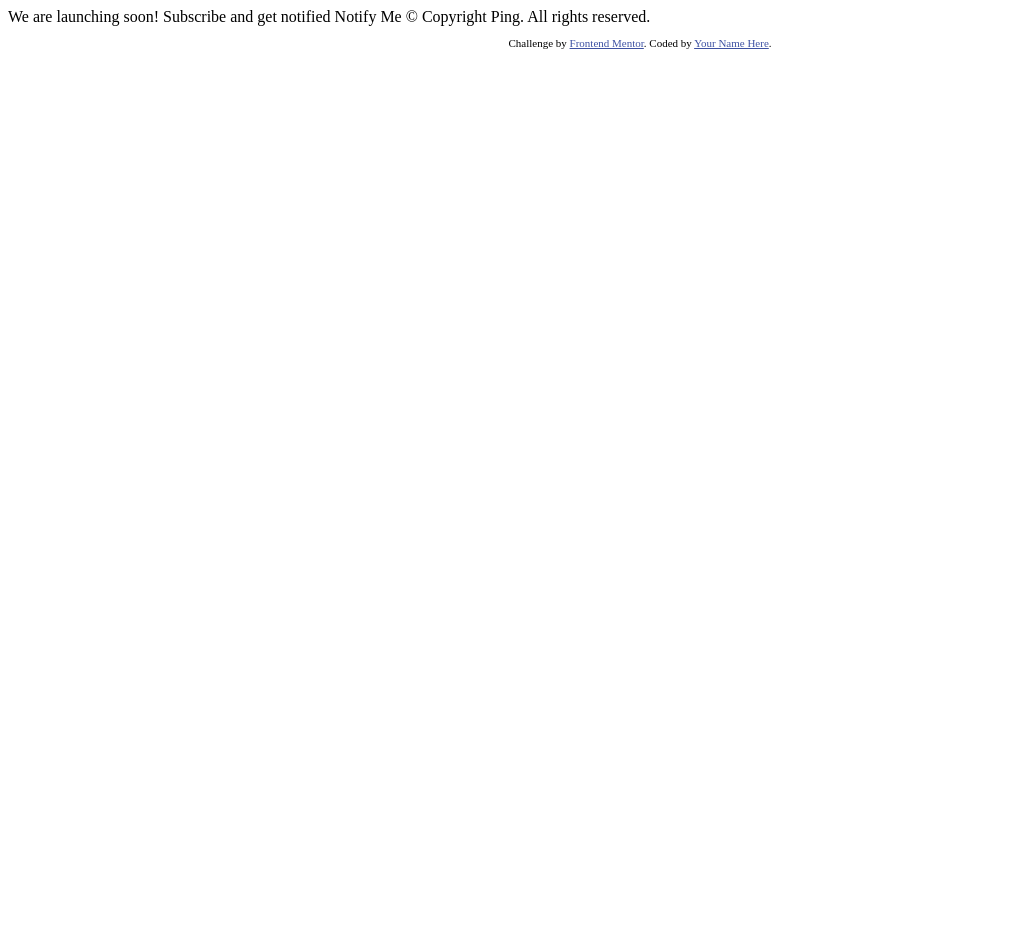
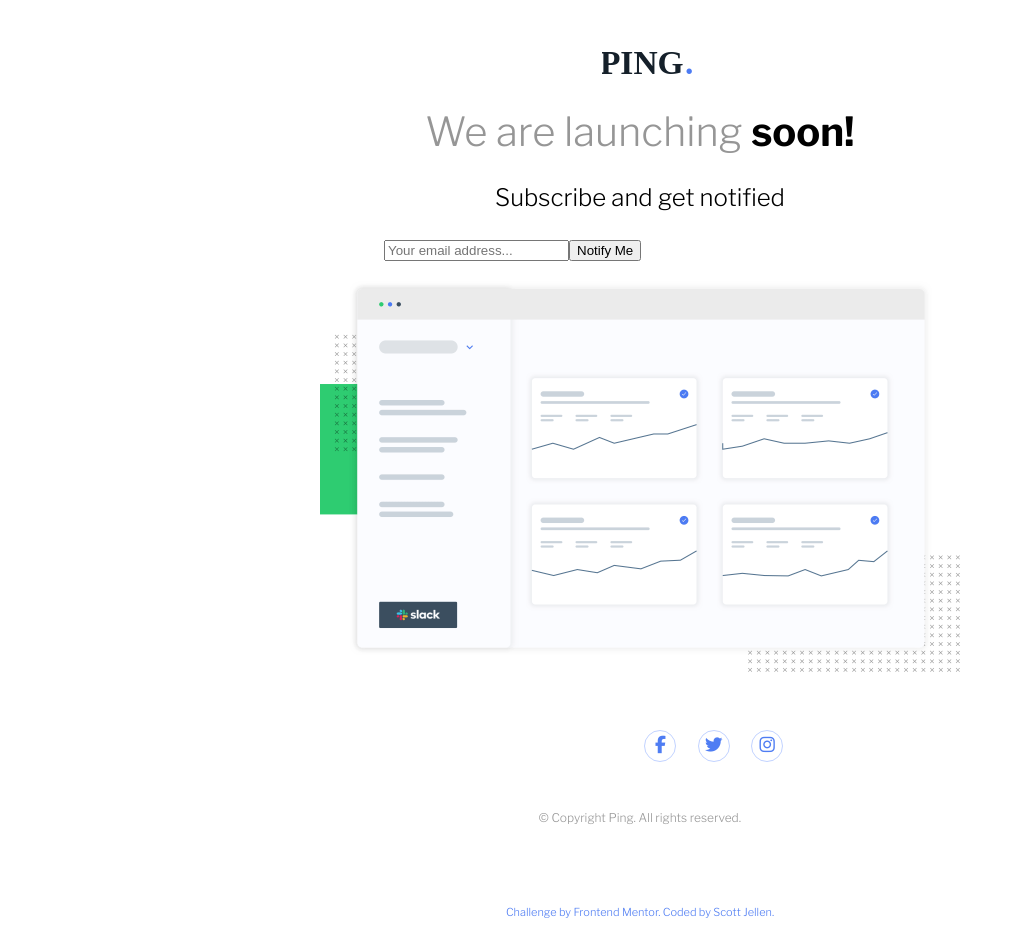
Before and after one commit to SJellen/ping, a plain HTML site: page index.html in a window 1280 px wide. Shown: the whole page, without its empty margins (0-1014 px from the left). Before the commit the page ends 800 px from the top, so only its background shows below. Drawn offline with nearby package versions, Linux system fonts and the light colour scheme.

Commit message:
html done, basic scss layed out.

```diff
--- a/index.html
+++ b/index.html
@@ -3,9 +3,10 @@
 <head>
   <meta charset="UTF-8">
   <meta name="viewport" content="width=device-width, initial-scale=1.0"> <!-- displays site properly based on user's device -->
-
+<link rel="stylesheet" href="style.css">
   <link rel="icon" type="image/png" sizes="32x32" href="./images/favicon-32x32.png">
-
+  <link href="https://fonts.googleapis.com/css?family=Libre+Franklin:300,600,700&display=swap" rel="stylesheet">
+  <script src="https://kit.fontawesome.com/066e409530.js" crossorigin="anonymous"></script>
   <title>Frontend Mentor | Ping coming soon page</title>
 
   <!-- Feel free to remove these styles or customise in your own stylesheet 👍 -->
@@ -16,19 +17,51 @@
 </head>
 <body>
 
-  We are launching soon!
 
-  Subscribe and get notified
 
-  Notify Me
+  <img src="./images/logo.svg" alt="logo" class="logo">
 
-  &copy; Copyright Ping. All rights reserved.
+  <h1 class="soon">
+    <span>
+      We are launching
+    </span> soon!
+  </h1>
+
+  <h3 class="subscribe">
+    Subscribe and get notified
+  </h3>
+
+  <form class="form" action="">
+    <div class="input-div">
+    <input class="email" type="text" placeholder="Your email address...">
+    <p class="message"></p>
+  </div>
+
+    <div class="button-div">
+    <button class="submit" type="submit">Notify Me</button>
+  </div>
+</form>
+
+  <img src="./images/illustration-dashboard.png" alt="dashboard" class="dashboard">
+
+
+
+  <a id="social"> <i class="fab fa-facebook-f fa-sm"></i>
+    <i class="fab fa-twitter fa-sm"></i>
+    <i class="fab fa-instagram fa-sm"></i></a>
+
+
+
+    <h4>&copy; Copyright Ping. All rights reserved.
+    </h4>
+
 
   <footer>
     <p class="attribution">
       Challenge by <a href="https://www.frontendmentor.io?ref=challenge" target="_blank">Frontend Mentor</a>.
-      Coded by <a href="#">Your Name Here</a>.
+      Coded by <a href="#">Scott Jellen</a>.
     </p>
   </footer>
+  <script src="./script.js"></script>
 </body>
 </html>
--- /dev/null
+++ b/script.js
@@ -0,0 +1,43 @@
+const input = document.querySelector('.email');
+const messageEle = document.querySelector('.message');
+const button = document.querySelector('.submit');
+
+const addEmail = "Please enter an email address";
+const fixEmail = "Please provide a valid email address";
+const thanksEmail = "Thanks for your interest"
+
+button.addEventListener('click', validateEntry);
+input.addEventListener('click', clearMessage);
+
+function validateEntry(e) {
+    const re = /^([a-zA-Z0-9_\-\.]+)@([a-zA-Z0-9_\-\.]+)\.([a-zA-Z]{2,5})$/;
+    if(!input.value){
+      message = addEmail;
+      errorMessage(message);
+    }else if (!re.test(input.value)){
+      message = fixEmail;
+      input.value = "";
+      input.placeholder = "email@example/com";
+      errorMessage(message);
+    }else{
+      message = thanksEmail;
+      successMessage(message);
+    }
+    e.preventDefault();
+  }
+  function errorMessage(){
+      messageEle.className = " message errorMessage";
+      messageEle.innerText = message;
+  event.preventDefault();
+
+   }
+  function successMessage(){
+      messageEle.className = " message successMessage";
+      messageEle.innerText = message;
+
+    event.preventDefault();
+  }
+   function clearMessage(){
+     input.value = "";
+     input.placeholder= "";
+   }
--- /dev/null
+++ b/style.scss
@@ -0,0 +1,89 @@
+
+
+$color-blue: hsl(223, 87%, 63%);
+$pale-blue: hsl(223, 100%, 88%);
+$light-red: hsl(354, 100%, 66%);
+$gray: hsl(0, 0%, 59%);
+$dark-blue: hsl(209, 33%, 12%);
+
+
+body {
+    margin: 0 auto;
+    font-size: 20px;
+    font-family: 'Libre Franklin', sans-serif;
+}
+
+
+
+.logo {
+  width: 90px;
+  margin-left: 47%;
+  margin-top: 3rem;
+}
+
+.soon {
+    font-weight: 700;
+    text-align: center;
+    max-width: 100%;
+}
+
+span {
+    color: $gray;
+    font-weight: 300;
+}
+
+h3 {
+    font-size: 1.5rem;
+    font-weight: 300;
+    text-align: center;
+}
+
+form {
+    display: flex;
+    margin-left: 30%;
+}
+
+.dashboard {
+    width: 50%;
+    margin-left: 25%;
+    margin-bottom: 5rem;
+}
+
+#social {
+   text-align: center;
+   margin-left: -25%;
+   color: $color-blue;
+}
+
+
+#social i {
+    text-align: center;
+    border: 1px solid $pale-blue;
+    width: 30px;
+    height: 30px;
+    border-radius: 100%;
+    margin-right: 17px;
+    line-height: 1.6;
+
+}
+
+h4 {
+    text-align: center;
+    color: $gray;
+    font-weight: 300;
+    font-size: .75rem;
+    margin-top: 3rem;
+}
+
+footer {
+    margin-top: 5rem;
+    p {
+        color: $color-blue;
+    }
+    a {
+        text-decoration: none;
+    }
+    a:link {
+        color: $color-blue;
+    }
+}
```
Also changed, not shown: style.css (added), 1 other file.
